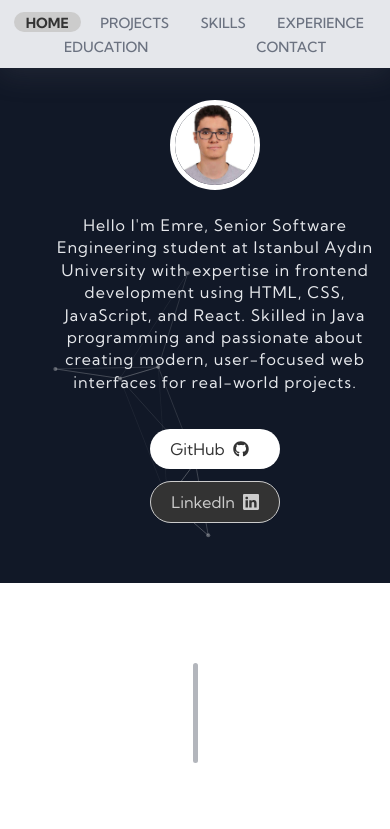
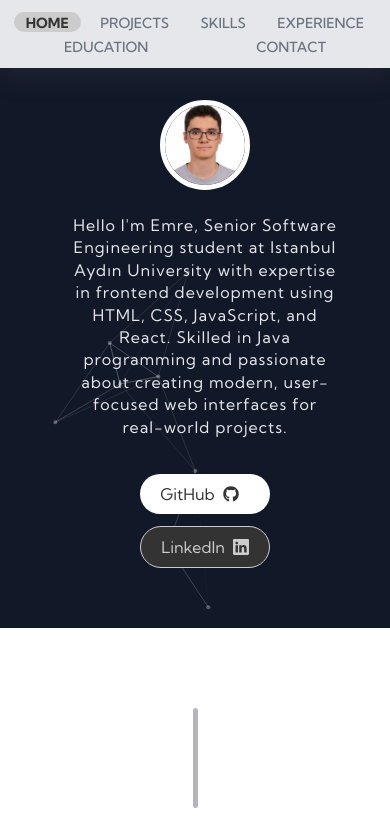
Before and after one commit to Emreert17/React-Porfolio, a React (Vite) app: page / in a window 390 px wide. Shown: the top 829 px of the page. Built offline with nearby package versions, Linux system fonts and the light colour scheme.

Commit message:
İntro Padding Fix

```diff
--- a/src/styles/Intro.css
+++ b/src/styles/Intro.css
@@ -87,7 +87,7 @@
   }
   .intro-content {
     width: 100%;
-    padding: 0 10px;
+    padding: 0 50px 0px 30px;
   }
     .intro-text {
     font-size: 16px;
```
